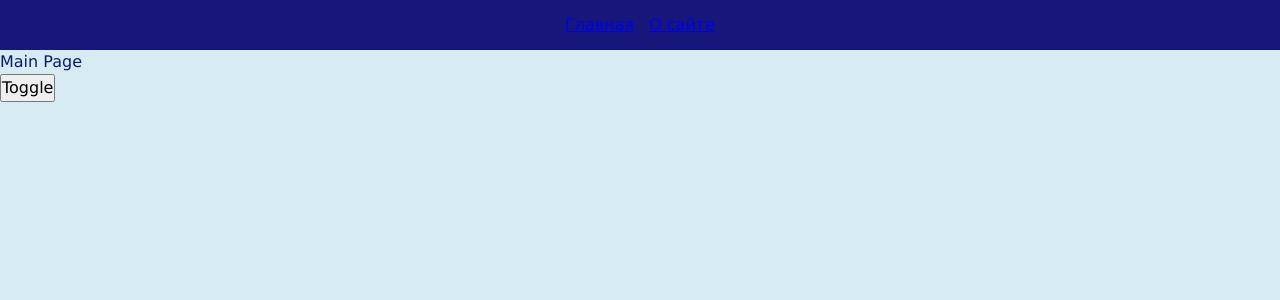
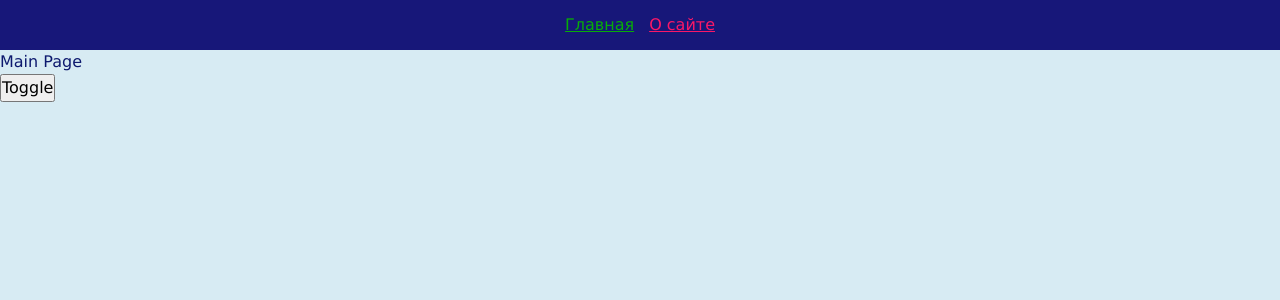
Before and after one commit to santonov62/advanced-frontend-react, a React app: page / in a window 1280 px wide. Shown: the top 300 px of the page. Built offline with nearby package versions, Linux system fonts and the light colour scheme.

Commit message:
AppLink, supporting themes

```diff
--- a/src/app/styles/themes/dark.scss
+++ b/src/app/styles/themes/dark.scss
@@ -4,4 +4,6 @@
 
   --primary-color: #07ad07;
   --secondary-color: #006400;
+  --inverted-primary-color: #546af3;
+  --inverted-secondary-color: #2222bb;
 }
--- a/src/app/styles/themes/light.scss
+++ b/src/app/styles/themes/light.scss
@@ -1,6 +1,10 @@
 .app.light {
   --bg-color: #d7ebf3;
   --inverted-bg-color: #171779;
+
   --primary-color: #0d196e;
   --secondary-color: #2222bb;
+
+  --inverted-primary-color: #07ad07;
+  --inverted-secondary-color: #006400;
 }
--- a/src/shared/AppLink/AppLink.tsx
+++ /dev/null
@@ -1,18 +0,0 @@
-import cls from './AppLink.module.scss';
-import {classNames} from "shared/lib/classNames/classNames";
-import {Link, LinkProps} from "react-router-dom";
-import {FC} from "react";
-
-interface AppLinkProps extends LinkProps {
-    className?: string
-}
-
-export const AppLink: FC<AppLinkProps> = (props) => {
-    const {to, className, children, ...otherProps} = props;
-
-    return (
-        <Link {...otherProps} to={to} className={classNames(cls.appLink, {}, [className])}>
-            {children}
-        </Link>
-    );
-};
--- a/src/shared/lib/classNames/classNames.ts
+++ b/src/shared/lib/classNames/classNames.ts
@@ -7,6 +7,6 @@ export function classNames(cls: string, mods: Mods = {}, additional: string[] =
         ...additional.filter(Boolean),
         ...Object.entries(mods)
             .filter(([, value]) => !!value)
-            .map((className) => className)
+            .map(([className]) => className)
     ].join(' ');
 }
--- /dev/null
+++ b/src/shared/ui/AppLink/AppLink.module.scss
@@ -0,0 +1,16 @@
+.appLink {
+  color: var(--primary-color);
+
+}
+
+.primary {
+  color: var(--primary-color);
+}
+
+.secondary {
+  color: var(--inverted-primary-color);
+}
+
+.important {
+  color: #fa1867;
+}
--- /dev/null
+++ b/src/shared/ui/AppLink/AppLink.tsx
@@ -0,0 +1,25 @@
+import cls from './AppLink.module.scss';
+import {classNames} from "shared/lib/classNames/classNames";
+import {Link, LinkProps} from "react-router-dom";
+import {FC} from "react";
+
+export enum AppLinkTheme {
+    PRIMARY = 'primary',
+    SECONDARY = 'secondary',
+    IMPORTANT = 'important'
+}
+
+interface AppLinkProps extends LinkProps {
+    className?: string,
+    theme?: AppLinkTheme
+}
+
+export const AppLink: FC<AppLinkProps> = (props) => {
+    const {to, className, theme = AppLinkTheme.PRIMARY, children, ...otherProps} = props;
+
+    return (
+        <Link {...otherProps} to={to} className={classNames(cls.appLink, {}, [className, cls[theme]])}>
+            {children}
+        </Link>
+    );
+};
--- a/src/widgets/Navbar/ui/Navbar.tsx
+++ b/src/widgets/Navbar/ui/Navbar.tsx
@@ -1,7 +1,7 @@
 import React from "react";
 import cls from './Navbar.module.scss';
 import {classNames} from "shared/lib/classNames/classNames";
-import {AppLink} from "shared/AppLink/AppLink";
+import {AppLink, AppLinkTheme} from "shared/ui/AppLink/AppLink";
 
 interface NavbarProps {
     className?: string
@@ -11,8 +11,8 @@ export const Navbar = ({className}: NavbarProps) => {
 
     return (
         <div className={classNames(cls.navbar, {}, [className])}>
-            <AppLink to={'/'}>Главная</AppLink>
-            <AppLink to={'about'}>О сайте</AppLink>
+            <AppLink theme={AppLinkTheme.SECONDARY} to={'/'}>Главная</AppLink>
+            <AppLink theme={AppLinkTheme.IMPORTANT} to={'about'}>О сайте</AppLink>
         </div>
     );
 };
```
Also changed, not shown: src/shared/AppLink/AppLink.module.scss (deleted).
